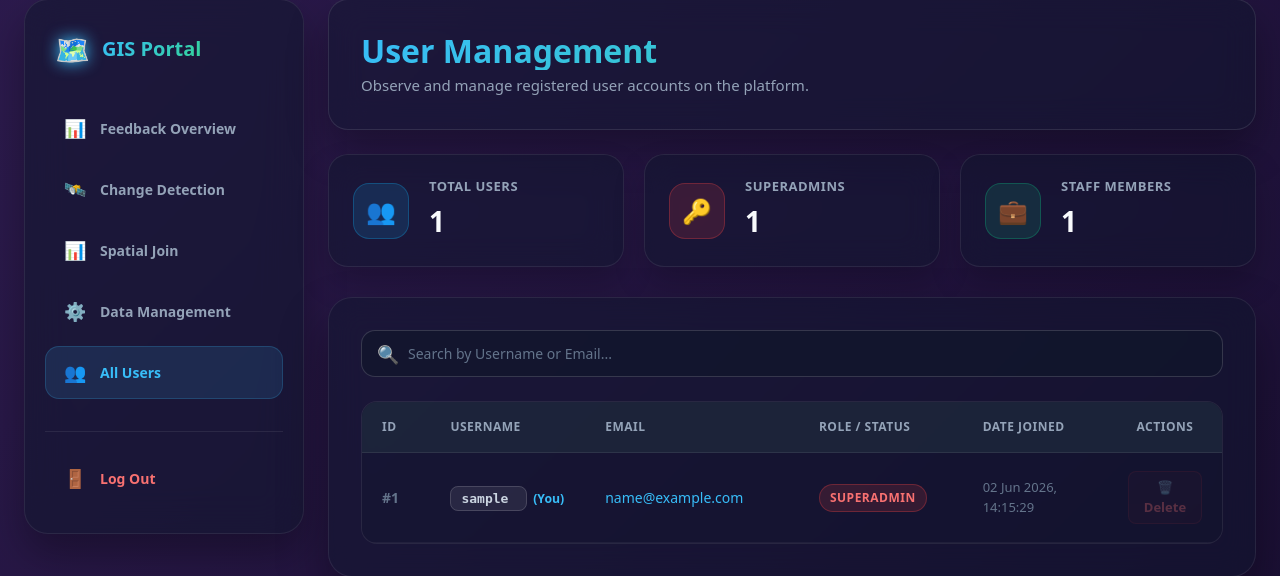
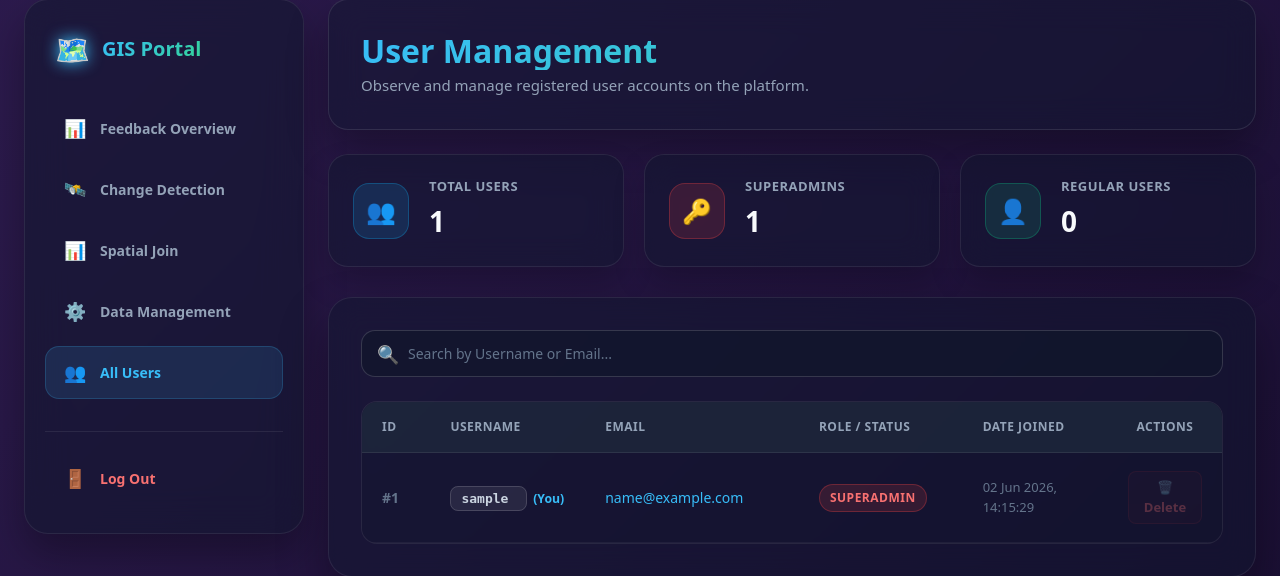
Before and after one commit to ddpldeveloperahul/m_change_detection_with_buildingfootprint, a Django app: page /user-dashboard/ in a window 1280 px wide. Shown: the part 112-688 px from the top of the page. Run offline with Django 5.2, Linux system fonts and the light colour scheme; the visitor is signed in with stand-in values (Sample User, id 1); data comes from the database, SQL or seed files in the repository; parts of the project's set-up code (start-up, migrations or seed data) failed here and were passed over.

Commit message:
replace Staff Members metric with Regular Users count in User Management dashboard

```diff
--- a/myapp/templates/user_dashboard.html
+++ b/myapp/templates/user_dashboard.html
@@ -550,10 +550,10 @@
                 </div>
 
                 <div class="metric-card">
-                    <div class="metric-icon icon-green">💼</div>
+                    <div class="metric-icon icon-green">👤</div>
                     <div class="metric-info">
-                        <h3>Staff Members</h3>
-                        <p class="metric-value">{{ total_staff }}</p>
+                        <h3>Regular Users</h3>
+                        <p class="metric-value">{{ total_regular_users }}</p>
                     </div>
                 </div>
             </div>
--- a/myapp/views.py
+++ b/myapp/views.py
@@ -1452,13 +1452,13 @@ def user_dashboard_view(request):
     users = User.objects.all().order_by('-date_joined')
     total_users = users.count()
     total_superusers = users.filter(is_superuser=True).count()
-    total_staff = users.filter(is_staff=True).count()
+    total_regular_users = users.filter(is_superuser=False, is_staff=False).count()
 
     context = {
         'users': users,
         'total_users': total_users,
         'total_superusers': total_superusers,
-        'total_staff': total_staff,
+        'total_regular_users': total_regular_users,
     }
     return render(request, 'user_dashboard.html', context)
 
```
